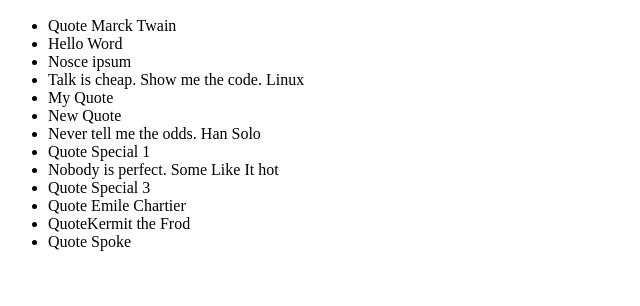
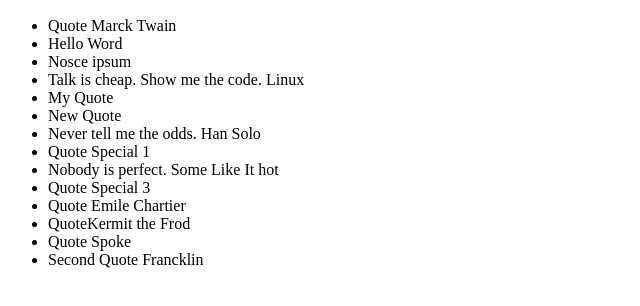
Before and after one commit to mperezca/0_main_openSAP_report, a plain HTML site: page index.html in a window 1280 px wide. Shown: the part 110-416 px from the top of the page, without its empty margins (0-640 px from the left). Drawn offline with Linux system fonts and the light colour scheme.

Commit message:
added 2cnd Quote Francklin

```diff
--- a/index.html
+++ b/index.html
@@ -22,6 +22,7 @@
 			<li>Quote Emile Chartier</li>
 			<li>QuoteKermit the Frod</li>
 			<li>Quote Spoke</li>
+			<li>Second Quote Francklin</li>
 		</ul>
 	</body>
 
```
